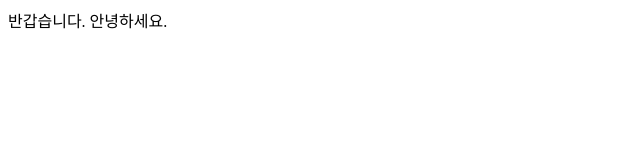
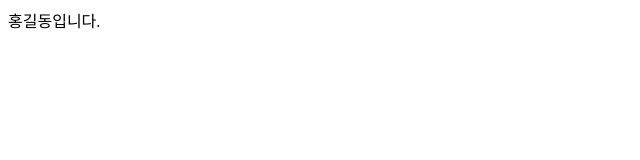
Before and after one commit to eunkyeee/test, a plain HTML site: page webtest/WebContent/index.html in a window 1280 px wide. Shown: the whole page, without its empty margins (0-640 px from the left). Drawn offline with Linux system fonts and the light colour scheme.

Commit message:
안녕하세요 삭제 홍길동입니다 추가 공백라인 추가

```diff
--- a/webtest/WebContent/index.html
+++ b/webtest/WebContent/index.html
@@ -6,8 +6,9 @@
 <title>Insert title here</title>
 </head>
 <body>
-반갑습니다.
 
-안녕하세요.
+
+홍길동입니다.
+
 </body>
 </html>
```
